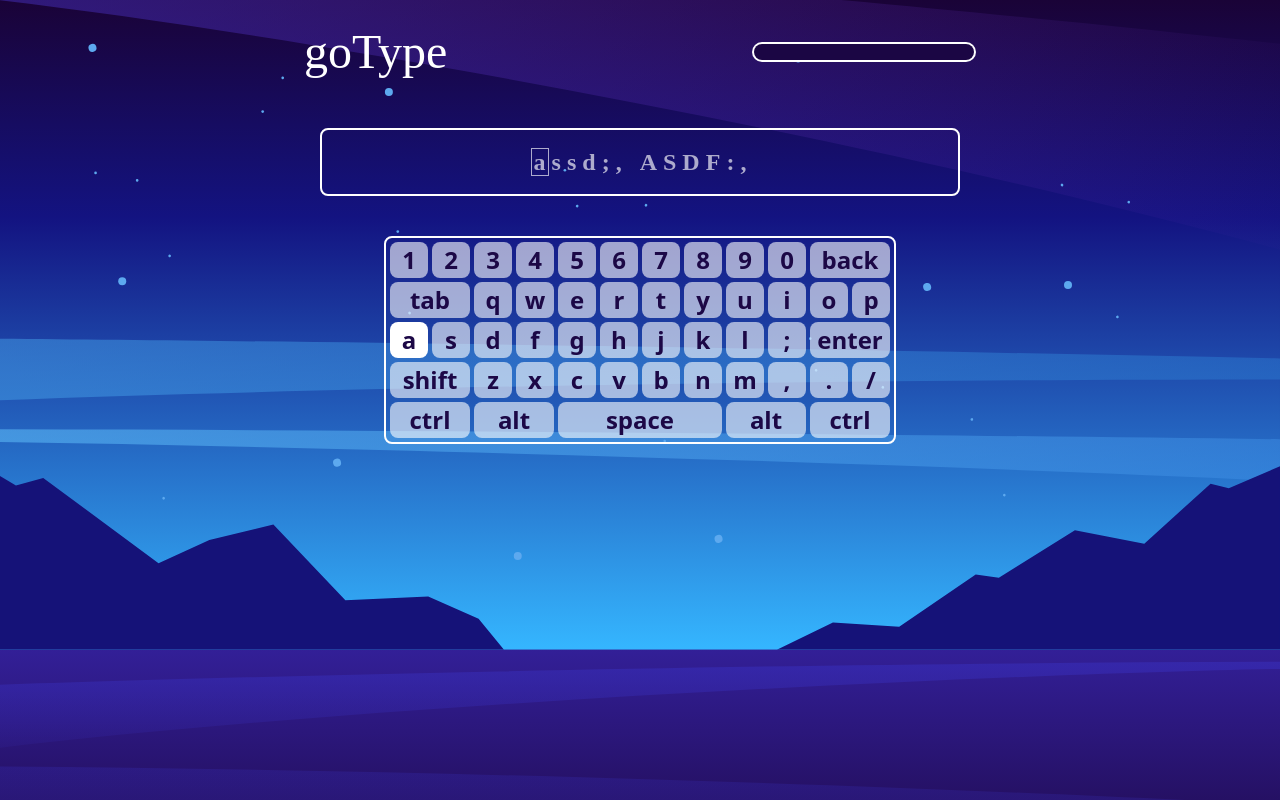
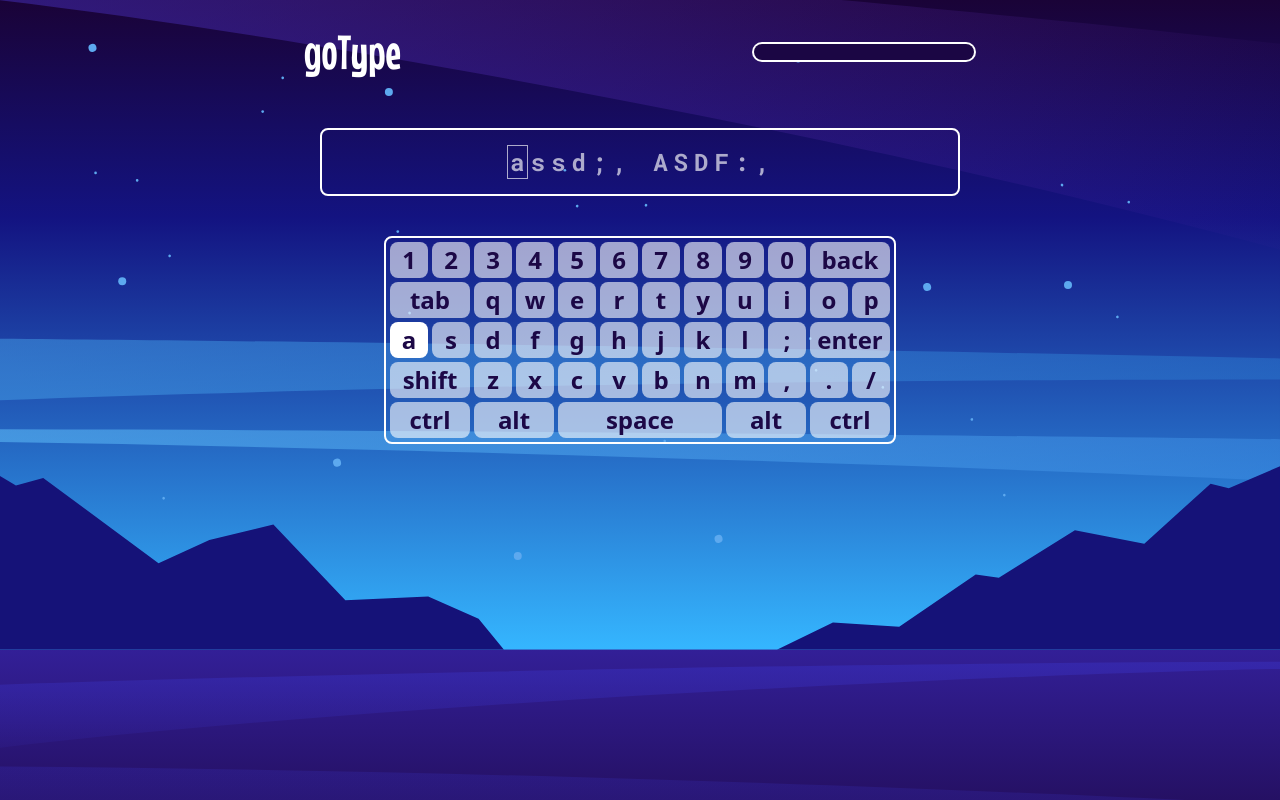
Before and after one commit to Anoop-Rajoriya/goType-vanilljs, a website built with Vite: page index.html in a window 1280 px wide. Built offline with nearby package versions, Linux system fonts and the light colour scheme; files whose address does not match are found by name.

Commit message:
font config

```diff
--- a/src/style.css
+++ b/src/style.css
@@ -6,11 +6,11 @@
 
 @font-face {
   font-family: "roboto-mono";
-  src: url("./assets/Roboto_Mono/RobotoMono-VariableFont_wght.ttf");
+  src: url("./public/fonts/RobotoMono-VariableFont_wght.ttf");
 }
 @font-face {
   font-family: "mouse-memoirs";
-  src: url("./assets/Mouse_Memoirs/MouseMemoirs-Regular.ttf");
+  src: url("./public/fonts/MouseMemoirs-Regular.ttf");
 }
 
 .custom-font-mouse-memoirs {
```
